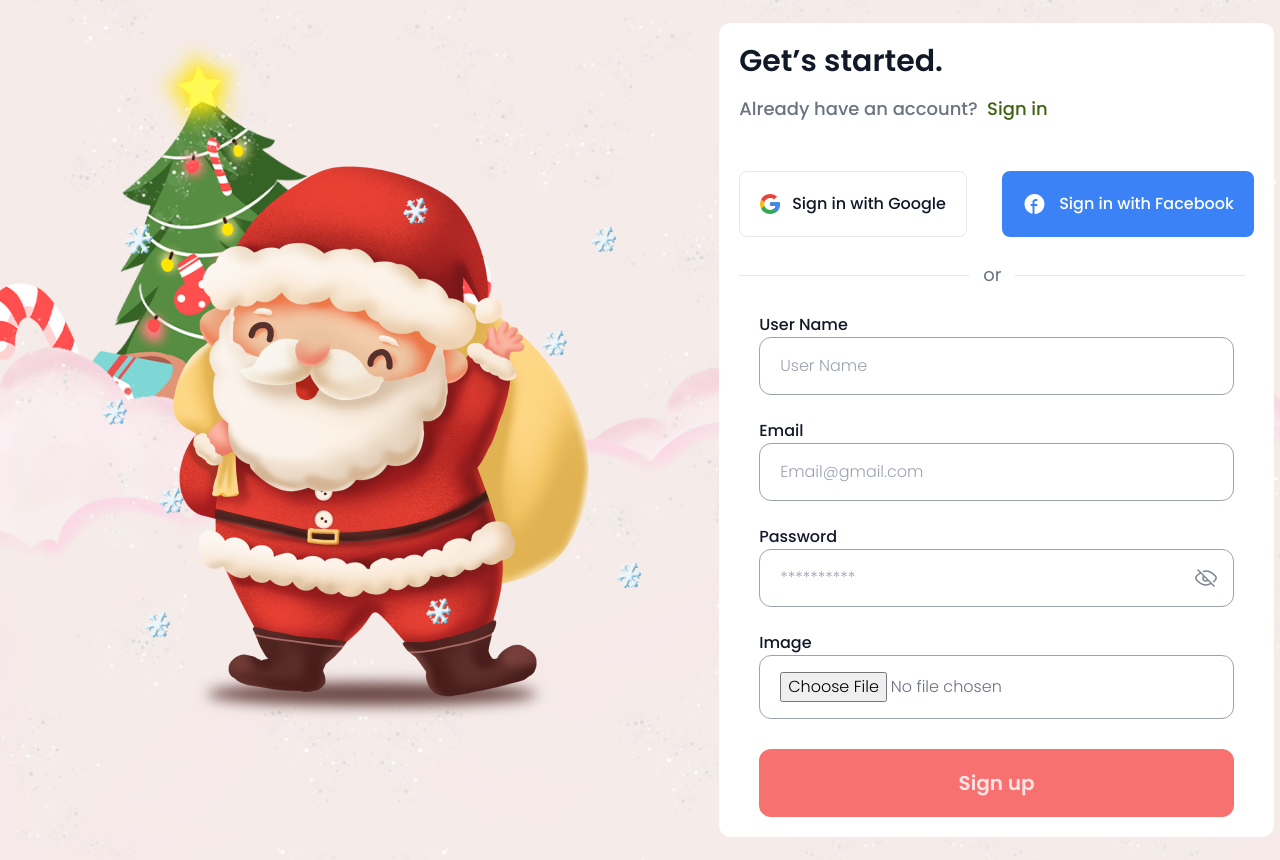
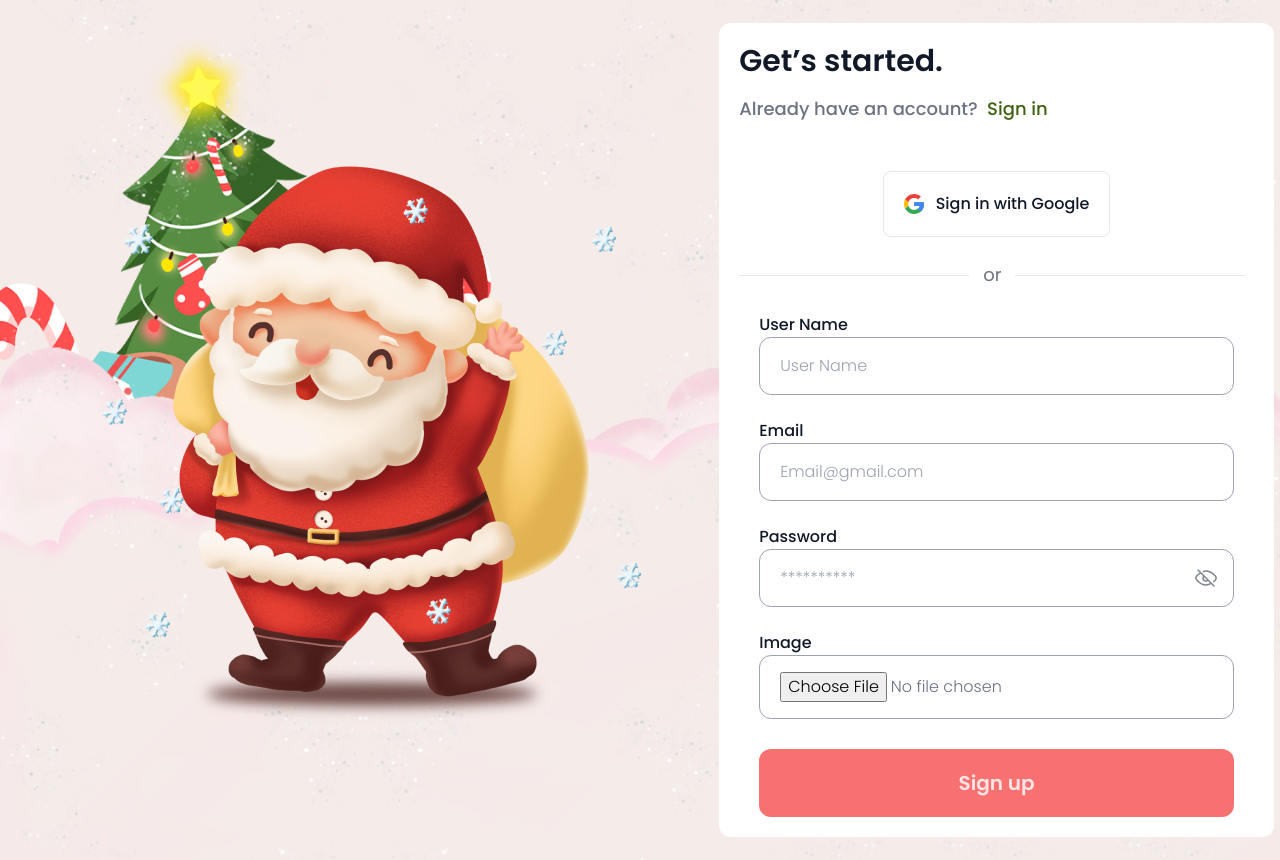
Before and after one commit to cleverlyisme/santa-call-reactjs-web-react-25-dec-2023-tuananh, a React (Vite) app in the folder myCmApp-main/: page /signup in a window 1280 px wide. Built offline with nearby package versions, Linux system fonts and the light colour scheme; no server answers.

Commit message:
fix: remove signup fb

```diff
--- a/myCmApp-main/src/pages/SignUp/SignUp.jsx
+++ b/myCmApp-main/src/pages/SignUp/SignUp.jsx
@@ -2,7 +2,6 @@ import { useEffect, useState } from "react";
 import { Link, useNavigate } from "react-router-dom";
 import SantaClaus from "../../assets/santa-claus.png";
 import GoogleLogo from "../../assets/LogoGoogle.svg";
-import FacebookLogo from "../../assets/LogoFacebook.svg";
 import BgAuth from "../../assets/bg-auth.png";
 import EyeIcon from "../../assets/EyeIcon.svg";
 import axios from "axios";
@@ -18,7 +17,7 @@ function SignUp() {
   const [deviceRegister, setDeviceRegister] = useState(null);
   const [imageSrc, setImageSrc] = useState(null);
   const [imageName, setImageName] = useState("");
-  const [isShowPassword, setIsShowPassword] = useState(false)
+  const [isShowPassword, setIsShowPassword] = useState(false);
 
   const navigate = useNavigate();
 
@@ -122,8 +121,8 @@ function SignUp() {
   };
 
   const handleShowPassword = () => {
-    setIsShowPassword(!isShowPassword)
-  }
+    setIsShowPassword(!isShowPassword);
+  };
 
   return (
     <>
@@ -151,20 +150,12 @@ function SignUp() {
                   Sign in
                 </Link>
               </div>
-              <div className="flex justify-between gap-3.5 mt-12 max-md:flex-wrap max-md:mt-10">
+              <div className="flex justify-center gap-3.5 mt-12 max-md:flex-wrap max-md:mt-10">
                 <button className="border border-[color:var(--5,#E6E8EC)] bg-white p-5 rounded-lg">
                   <div className="flex items-center justify-between gap-3">
                     <img loading="lazy" src={GoogleLogo} alt="" />
                     <div className="text-base font-medium text-gray-900">
                       Sign in with Google
-                    </div>
-                  </div>
-                </button>
-                <button className="p-5 bg-blue-500 rounded-lg">
-                  <div className="flex items-center justify-between gap-3">
-                    <img loading="lazy" src={FacebookLogo} alt="" />
-                    <div className="text-base font-medium text-white">
-                      Sign in with Facebook
                     </div>
                   </div>
                 </button>
@@ -208,8 +199,7 @@ function SignUp() {
                     Password
                   </label>
                   <div className="relative">
-
-                    {isShowPassword == false ?
+                    {isShowPassword == false ? (
                       <>
                         <input
                           type="password"
@@ -226,7 +216,7 @@ function SignUp() {
                           onClick={() => handleShowPassword()}
                         />
                       </>
-                      :
+                    ) : (
                       <>
                         <input
                           type="text"
@@ -243,9 +233,7 @@ function SignUp() {
                           onClick={() => handleShowPassword()}
                         />
                       </>
-                    }
-
-
+                    )}
                   </div>
                 </div>
 
```
